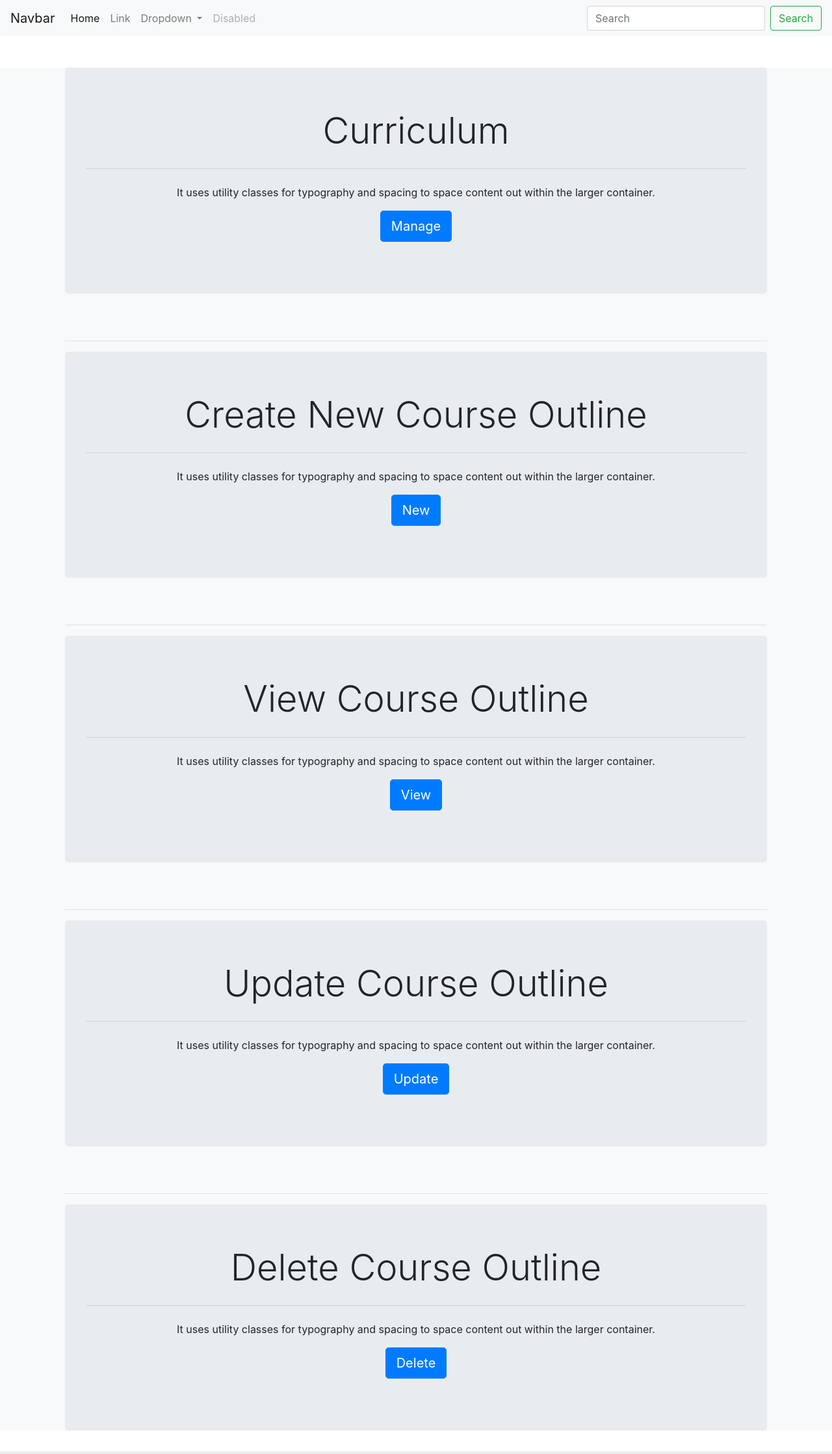
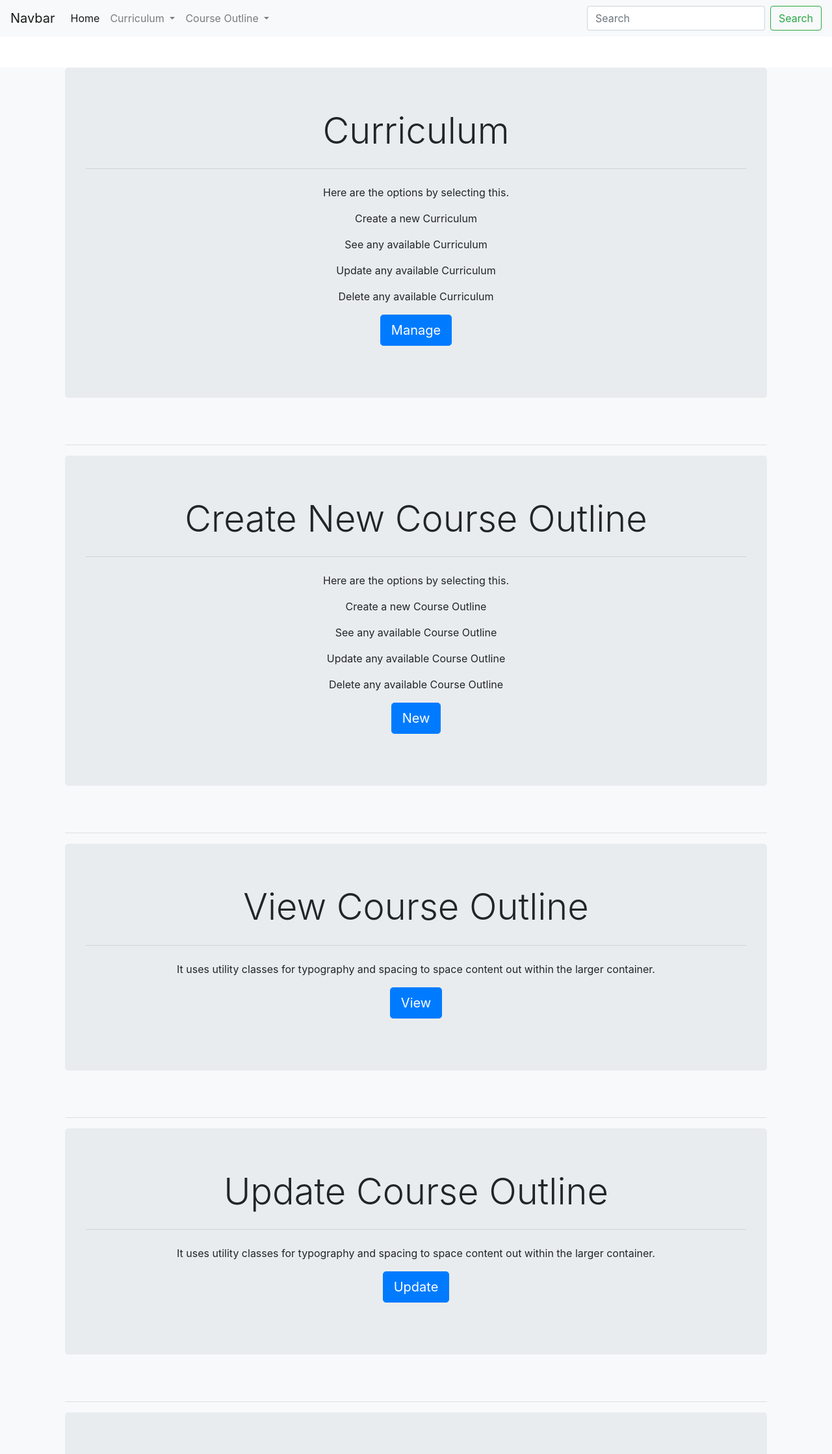
Before and after one commit to arthurringoringo/CourseOutline, a Django app: page /courseoutline/ in a window 1280 px wide. Shown: the top 2237 px of the page at 65% size. Run offline with Django 3.2, Linux system fonts and the light colour scheme; some libraries are stand-ins or nearby versions.

Commit message:
adding break

```diff
--- a/Semproject/Courseoutline/templates/Courseoutline/generic_index.html
+++ b/Semproject/Courseoutline/templates/Courseoutline/generic_index.html
@@ -39,23 +39,36 @@
         <ul class="navbar-nav mr-auto">
             <li class="nav-item active">
             <a class="nav-link" href="{% url 'indexmenu' %}">Home <span class="sr-only">(current)</span></a>
+            <!-- Curriculum dropdown -->
+            <li class="nav-item dropdown">
+                <a class="nav-link dropdown-toggle" href="{% url 'indexmenu' %}" id="navbarDropdown" role="button" data-toggle="dropdown" aria-haspopup="true" aria-expanded="false">
+                    Curriculum
+                </a>
+                    <div class="dropdown-menu" aria-labelledby="navbarDropdown">
+                        <a class="dropdown-item" href="{% url 'curriculumcreate' %}">Create</a>
+                        <div class="dropdown-divider"></div>
+                        <a class="dropdown-item" href="#">View</a>
+                        <div class="dropdown-divider"></div>
+                        <a class="dropdown-item" href="#">Update</a>
+                        <div class="dropdown-divider"></div>
+                        <a class="dropdown-item" href="#">Delete</a>
+                    </div>
             </li>
-            <li class="nav-item">
-            <a class="nav-link" href="#">Link</a>
-            </li>
+
+            <!-- Courseoutline dropdown -->
             <li class="nav-item dropdown">
-            <a class="nav-link dropdown-toggle" href="#" id="navbarDropdown" role="button" data-toggle="dropdown" aria-haspopup="true" aria-expanded="false">
-                Dropdown
-            </a>
-            <div class="dropdown-menu" aria-labelledby="navbarDropdown">
-                <a class="dropdown-item" href="#">Action</a>
-                <a class="dropdown-item" href="#">Another action</a>
-                <div class="dropdown-divider"></div>
-                <a class="dropdown-item" href="#">Something else here</a>
-            </div>
-            </li>
-            <li class="nav-item">
-            <a class="nav-link disabled" href="#">Disabled</a>
+                <a class="nav-link dropdown-toggle" href="#" id="navbarDropdown" role="button" data-toggle="dropdown" aria-haspopup="true" aria-expanded="false">
+                    Course Outline
+                </a>
+                    <div class="dropdown-menu" aria-labelledby="navbarDropdown">
+                        <a class="dropdown-item" href="{% url 'courseoutlinecreate' %}">Create</a>
+                        <div class="dropdown-divider"></div>
+                        <a class="dropdown-item" href="{% url 'indexmenu' %}">View</a>
+                        <div class="dropdown-divider"></div>
+                        <a class="dropdown-item" href="#">Update</a>
+                        <div class="dropdown-divider"></div>
+                        <a class="dropdown-item" href="#">Delete</a>
+                    </div>
             </li>
         </ul>
         <form class="form-inline my-2 my-lg-0">
--- a/Semproject/Courseoutline/templates/Courseoutline/index.html
+++ b/Semproject/Courseoutline/templates/Courseoutline/index.html
@@ -4,7 +4,11 @@
     <div class="jumbotron">
         <h1 class="display-4">Curriculum</h1>
         <hr class="my-4">
-        <p>It uses utility classes for typography and spacing to space content out within the larger container.</p>
+        <p>Here are the options by selecting this.</p>
+        <p>Create a new Curriculum</p>
+        <p>See any available Curriculum</p>
+        <p>Update any available Curriculum</p>
+        <p>Delete any available Curriculum</p>
         <p class="lead">
         <a class="btn btn-primary btn-lg" href="{% url 'curriculumcreate' %}" role="button">Manage</a>
         </p>
@@ -14,7 +18,11 @@
     <div class="jumbotron">
         <h1 class="display-4">Create New Course Outline</h1>
         <hr class="my-4">
-        <p>It uses utility classes for typography and spacing to space content out within the larger container.</p>
+        <p>Here are the options by selecting this.</p>
+        <p>Create a new Course Outline</p>
+        <p>See any available Course Outline</p>
+        <p>Update any available Course Outline</p>
+        <p>Delete any available Course Outline</p>
         <p class="lead">
         <a class="btn btn-primary btn-lg" href="{% url 'courseoutlinecreate' %}" role="button">New</a>
         </p>
```
Also changed, not shown: Semproject/Courseoutline/templates/Courseoutline/curriculum_Detail.html (+10 -1 lines).
